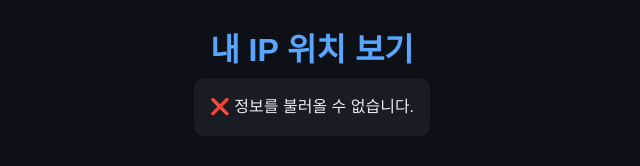
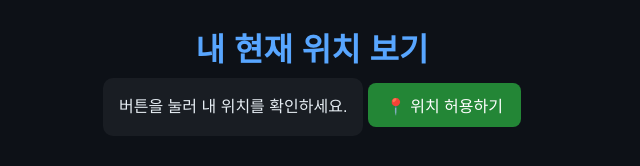
Before and after one commit to hello-worldyj/ahffk, a plain HTML site: page index.html in a window 1280 px wide. Shown: the whole page, without its empty margins (328-968 px from the left). Drawn offline with nearby package versions, Linux system fonts and the light colour scheme; no server answers.

Commit message:
Update title and improve location display features

```diff
--- a/index.html
+++ b/index.html
@@ -3,7 +3,7 @@
 <head>
   <meta charset="UTF-8" />
   <meta name="viewport" content="width=device-width, initial-scale=1.0" />
-  <title>내 IP 위치 보기</title>
+  <title>내 현재 위치 보기</title>
   <link
     rel="stylesheet"
     href="https://cdn.jsdelivr.net/npm/leaflet@1.9.4/dist/leaflet.css"
@@ -36,49 +36,78 @@
       margin: 0 auto 2rem;
       border-radius: 10px;
     }
+    button {
+      background: #238636;
+      color: white;
+      border: none;
+      border-radius: 8px;
+      padding: 10px 18px;
+      font-size: 1rem;
+      cursor: pointer;
+      transition: background 0.2s;
+    }
+    button:hover {
+      background: #2ea043;
+    }
   </style>
 </head>
 <body>
-  <h1>내 IP 위치 보기</h1>
-  <div id="info">불러오는 중...</div>
+  <h1>내 현재 위치 보기</h1>
+  <div id="info">버튼을 눌러 내 위치를 확인하세요.</div>
+  <button onclick="getLocation()">📍 위치 허용하기</button>
   <div id="map"></div>
 
   <script src="https://cdn.jsdelivr.net/npm/leaflet@1.9.4/dist/leaflet.js"></script>
   <script>
-    async function loadIP() {
+    let map;
+
+    function getLocation() {
       const info = document.getElementById("info");
-      try {
-        // ✅ CORS 문제 없는 공개 API 사용
-        const res = await fetch("https://ipapi.co/json/");
-        const data = await res.json();
 
-        if (!data.ip) throw new Error("IP 정보를 불러올 수 없습니다.");
+      if (!navigator.geolocation) {
+        info.textContent = "❌ 이 브라우저에서는 위치 정보를 사용할 수 없습니다.";
+        return;
+      }
+
+      info.textContent = "📡 현재 위치를 불러오는 중...";
+
+      navigator.geolocation.getCurrentPosition(
+        (pos) => {
+          const lat = pos.coords.latitude;
+          const lon = pos.coords.longitude;
+          const acc = pos.coords.accuracy;
 
           info.innerHTML = `
-          <b>IP:</b> ${data.ip}<br>
-          <b>국가:</b> ${data.country_name} (${data.country_code})<br>
-          <b>도시:</b> ${data.city || "-"}<br>
-          <b>위도:</b> ${data.latitude}<br>
-          <b>경도:</b> ${data.longitude}<br>
-          <b>ISP:</b> ${data.org || "-"}<br>
-          <b>시간대:</b> ${data.timezone || "-"}
+            ✅ 위치 허용됨<br>
+            <b>위도:</b> ${lat.toFixed(5)}<br>
+            <b>경도:</b> ${lon.toFixed(5)}<br>
+            <b>정확도:</b> ±${Math.round(acc)}m
           `;
 
-        const map = L.map("map").setView([data.latitude, data.longitude], 10);
+          if (!map) {
+            map = L.map("map").setView([lat, lon], 15);
             L.tileLayer("https://{s}.tile.openstreetmap.org/{z}/{x}/{y}.png", {
-          maxZoom: 18,
+              maxZoom: 19,
             }).addTo(map);
-        L.marker([data.latitude, data.longitude])
+          } else {
+            map.setView([lat, lon], 15);
+          }
+
+          L.marker([lat, lon])
             .addTo(map)
-          .bindPopup(`<b>${data.ip}</b><br>${data.city || ""}, ${data.country_name}`)
+            .bindPopup("📍 내 현재 위치")
             .openPopup();
-      } catch (err) {
+        },
+        (err) => {
           console.error(err);
-        info.textContent = "❌ 정보를 불러올 수 없습니다.";
+          if (err.code === 1) {
+            info.textContent = "🚫 위치 권한이 거부되었습니다.";
+          } else {
+            info.textContent = "❌ 위치 정보를 가져올 수 없습니다.";
           }
         }
-
-    loadIP();
+      );
+    }
   </script>
 </body>
 </html>
```
Lines whose indentation alone changed are shown as unchanged.
